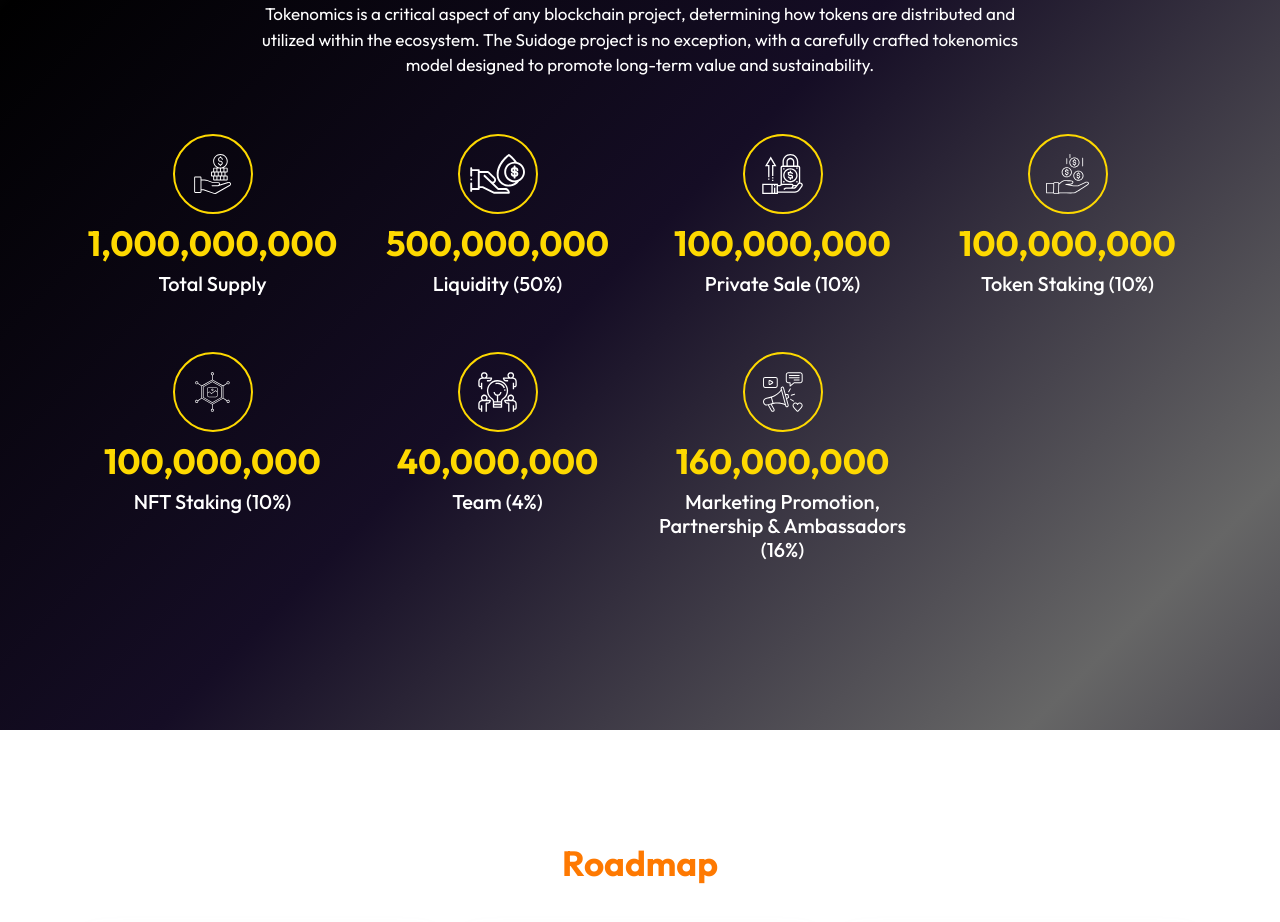
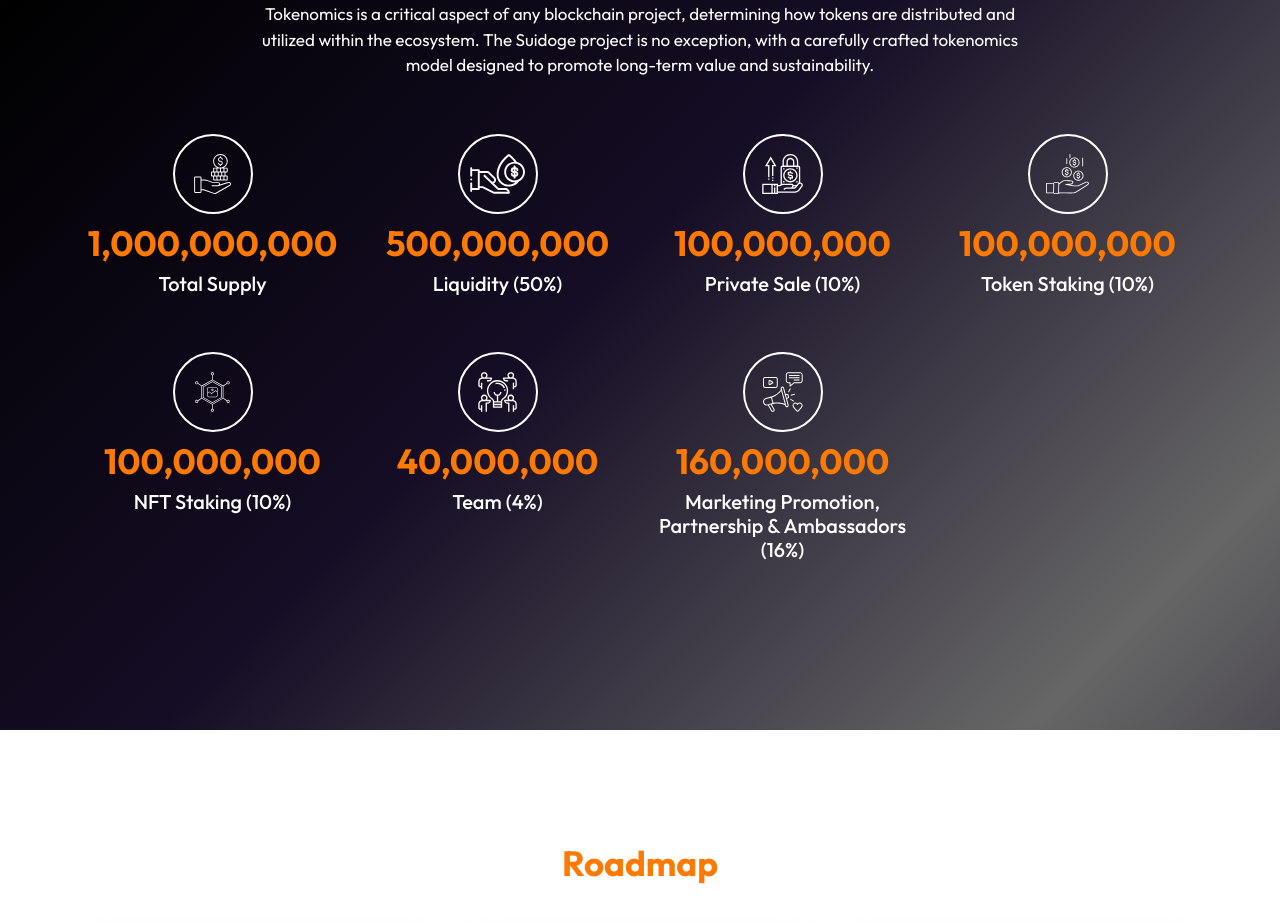
Before and after one commit to Ebenezy/suidoge-web, a React (Create React App) app: page / in a window 1280 px wide. Shown: the part 2840-3762 px from the top of the page. Built offline with nearby package versions, Linux system fonts and the light colour scheme.

Commit message:
ui updates

```diff
--- a/src/styles/index.css
+++ b/src/styles/index.css
@@ -209,7 +209,6 @@
   width: 100px;
   border: 2px solid #FE7901;
   border-radius: 50%;
-  /* background: #000000; */
   padding: 1rem;
   margin: auto;
   display: flex;
@@ -220,9 +219,8 @@
 .sections-card-img2 {
   height: 80px;
   width: 80px;
-  border: 2px solid #FED900;
+  border: 2px solid #FFFFFF;
   border-radius: 50%;
-  /* background: #000000; */
   padding: 1rem;
   margin: auto;
   display: flex;
@@ -245,7 +243,7 @@
 .sections h2 {
   font-weight: 700;
   font-size: 35px;
-  color: #FED900;
+  color: #FE7901;
   padding-top: 0.5rem;
 }
 
```
